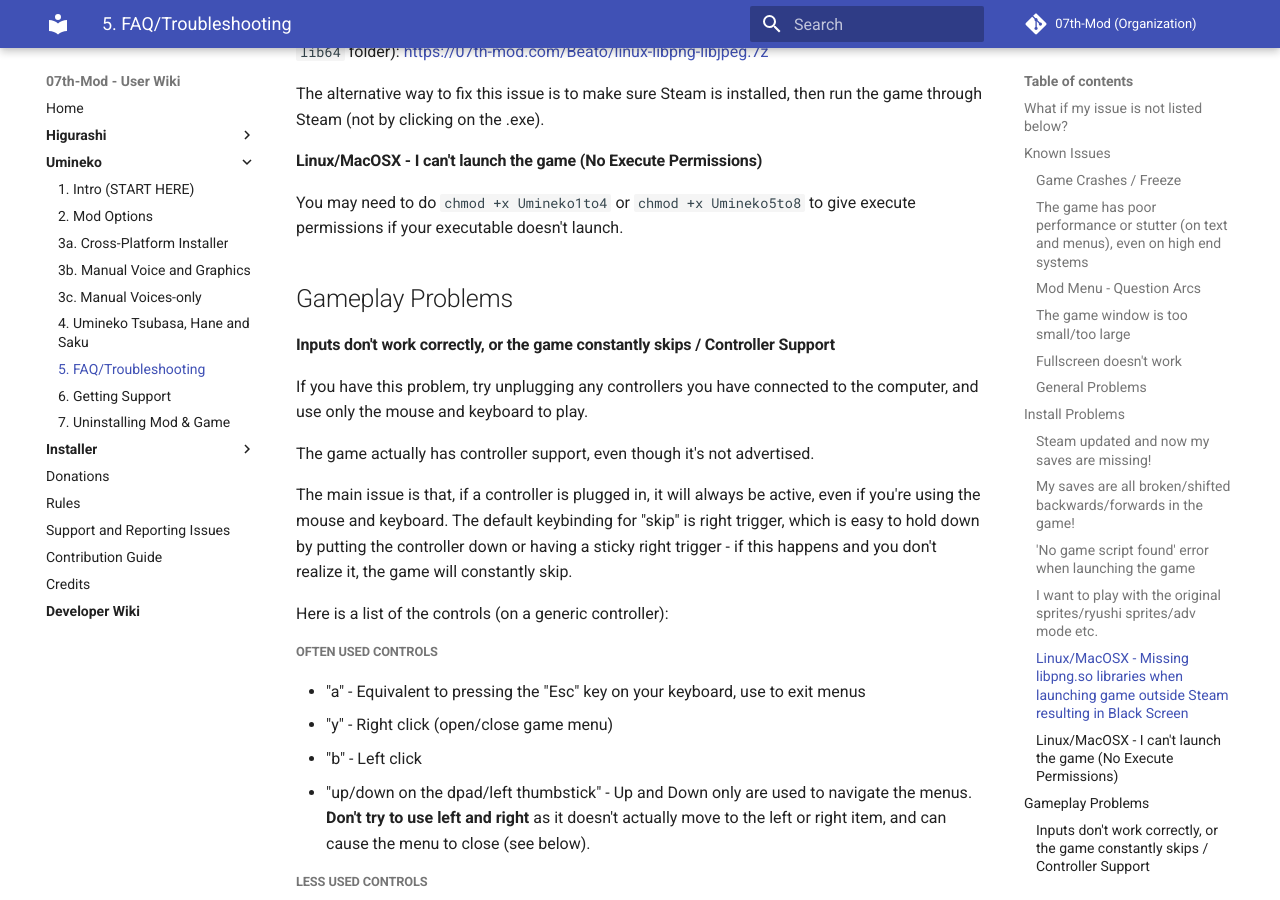
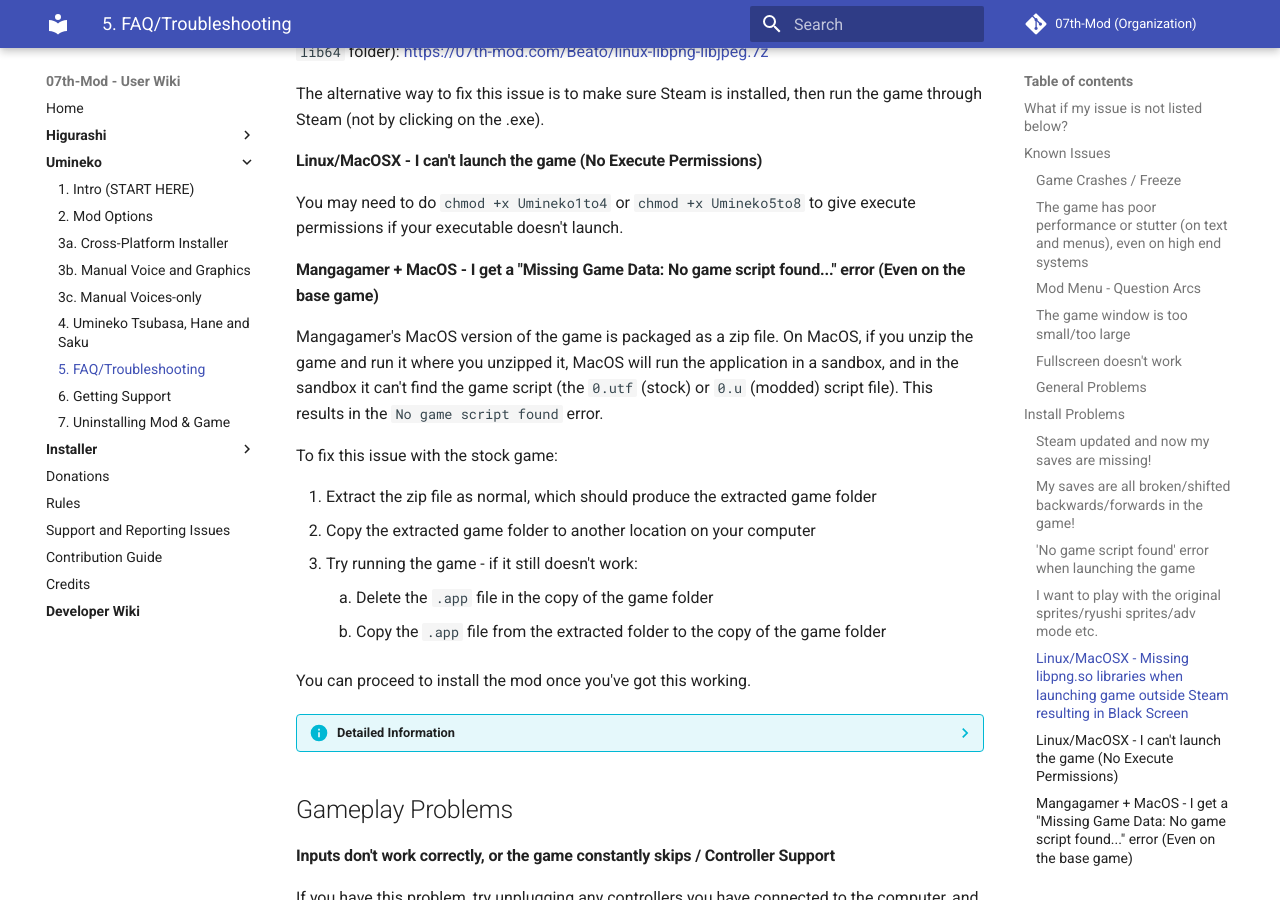
Before and after one commit to 07th-mod/wiki, an MkDocs documentation site: the page built from docs/Umineko/Umineko-Part-0-TroubleShooting-and-FAQ.md, in a window 1280 px wide and 900 px high, scrolled down 2942 px. Built offline with MkDocs 1.6.1 and Material for MkDocs 9.7.7, drawn with Linux system fonts in a browser that asks for light colours.

Commit message:
Add FAQ for MG+MacOs "Missing Game Data: No game script found..." problem

```diff
--- a/docs/Umineko/Umineko-Part-0-TroubleShooting-and-FAQ.md
+++ b/docs/Umineko/Umineko-Part-0-TroubleShooting-and-FAQ.md
@@ -98,6 +98,26 @@
 
 You may need to do `chmod +x Umineko1to4` or `chmod +x Umineko5to8` to give execute permissions if your executable doesn't launch.
 
+#### Mangagamer + MacOS - I get a "Missing Game Data: No game script found..." error (Even on the base game)
+
+Mangagamer's MacOS version of the game is packaged as a zip file. On MacOS, if you unzip the game and run it where you unzipped it, MacOS will run the application in a sandbox, and in the sandbox it can't find the game script (the `0.utf` (stock) or `0.u` (modded) script file). This results in the `No game script found` error.
+
+To fix this issue with the stock game:
+
+1. Extract the zip file as normal, which should produce the extracted game folder
+2. Copy the extracted game folder to another location on your computer
+3. Try running the game - if it still doesn't work:
+    1. Delete the `.app` file in the copy of the game folder
+    2. Copy the `.app` file from the extracted folder to the copy of the game folder
+
+You can proceed to install the mod once you've got this working.
+
+??? info "Detailed Information"
+
+    Due to a previous security issue with downloaded zip files bypassing app signing checks, MacOS puts apps in a sandbox if they are left in the same directory where they were unzipped, which prevents them from accessing other files in the same directory as themselves (rather than within the .app folder). This is disabled if you move the application after unzipping it.
+
+    The security issue is that you could take a codesigned application that accessed folders with relative paths, and put it into a zip file with unsigned stuff that matched those paths, and they wouldn't be checked for codesigning but would be able to execute.
+
 ## Gameplay Problems
 
 #### Inputs don't work correctly, or the game constantly skips / Controller Support
```
